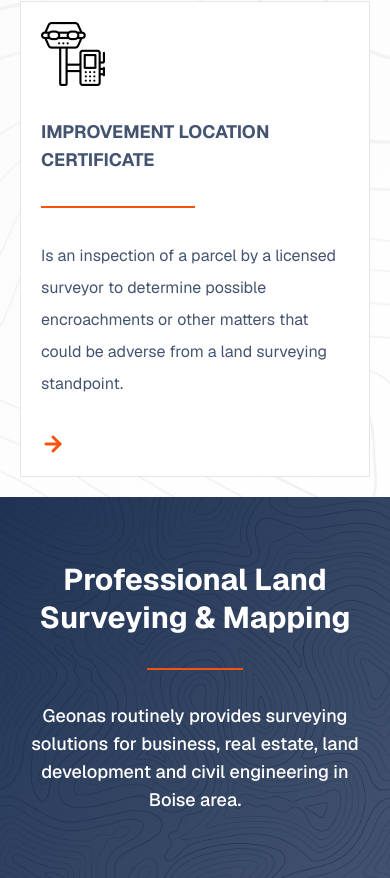
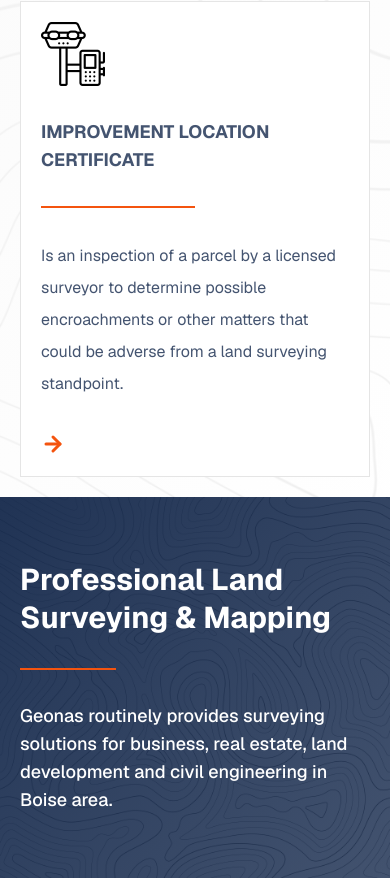
Before and after one commit to adebsa2401/geonas, a Next.js app in the folder apps/web/: page / in a window 390 px wide. Shown: the part 2557-3435 px from the top of the page. Built offline with nearby package versions, Linux system fonts and the light colour scheme.

Commit message:
Refactor SloganSection for improved alignment and responsiveness
- Adjusted SloganSection layout to ensure consistent alignment of text elements on medium and larger screens.
- Enhanced styling for better visual balance and readability.

```diff
--- a/apps/web/components/layout/slogan-section.tsx
+++ b/apps/web/components/layout/slogan-section.tsx
@@ -1,11 +1,11 @@
 const SloganSection = () => {
   return (
-    <section className="px-5 py-16 xl:pt-48 flex flex-col items-center gap-8 bg-[linear-gradient(130deg,_rgba(21,41,76,0.9)_0%,_rgba(21,41,76,0.6)_100%),linear-gradient(0,rgba(21,41,76,0.5)_0%,rgba(21,41,76,0.5)_100%),url(/images/bg-pattern.png)] bg-cover">
-      <h2 className="text-3xl md:text-4xl font-bold leading-tight text-center text-primary-foreground max-w-md">
+    <section className="px-5 py-16 xl:pt-48 flex flex-col md:items-center gap-8 bg-[linear-gradient(130deg,_rgba(21,41,76,0.9)_0%,_rgba(21,41,76,0.6)_100%),linear-gradient(0,rgba(21,41,76,0.5)_0%,rgba(21,41,76,0.5)_100%),url(/images/bg-pattern.png)] bg-cover">
+      <h2 className="text-3xl md:text-4xl font-bold leading-tight md:text-center text-primary-foreground max-w-md">
         Professional Land Surveying & Mapping
       </h2>
       <div className="bg-primary w-24 h-0.5" />
-      <p className="font-medium text-lg md:text-xl text-center text-primary-foreground max-w-md">
+      <p className="font-medium text-lg md:text-xl md:text-center text-primary-foreground max-w-md">
         Geonas routinely provides surveying solutions for business, real estate,
         land development and civil engineering in Boise area.
       </p>
```
